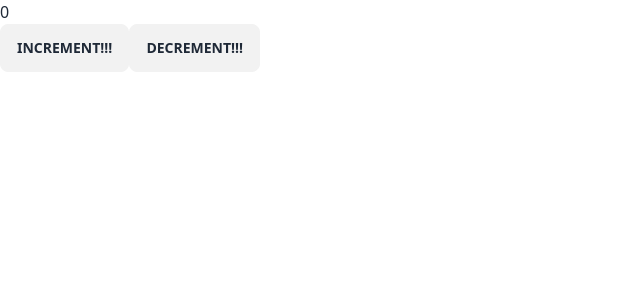
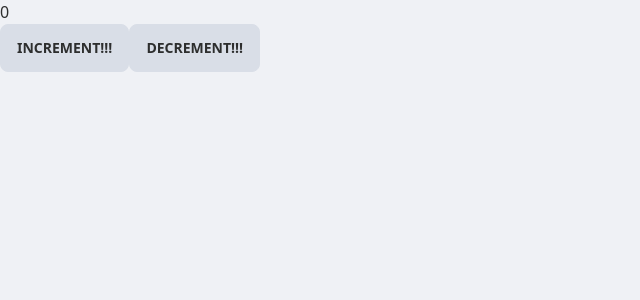
Before and after one commit to dragenet/ts-next-app-dir-template, a Next.js app in the folder packages/webapp/: page / in a window 1280 px wide. Shown: the top 300 px of the page, without its empty margins (0-640 px from the left). Built offline with nearby package versions, Linux system fonts and the light colour scheme.

Commit message:
#24: Add brand theme

```diff
--- a/packages/webapp/tailwind.config.js
+++ b/packages/webapp/tailwind.config.js
@@ -4,5 +4,22 @@ module.exports = {
   theme: {
     extend: {},
   },
+  daisyui: {
+    themes: [
+      {
+        brand: {
+          primary: '#a1f4b7',
+          secondary: '#098e69',
+          accent: '#b5fcab',
+          neutral: '#1b1a28',
+          'base-100': '#eff1f5',
+          info: '#84a2f5',
+          success: '#2adfa9',
+          warning: '#fbb956',
+          error: '#e5302a',
+        },
+      },
+    ],
+  },
   plugins: [require('daisyui')],
 }
```
